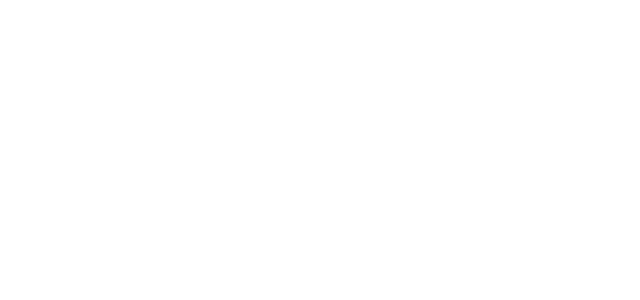
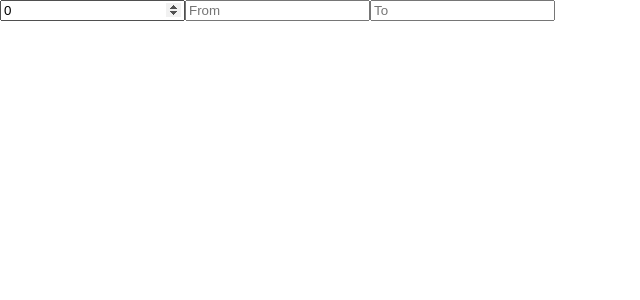
Before and after one commit to MateuszWasik1/Duni_Currency_Exchange, an Angular app in the folder DuniCurrencyExchange/: page / in a window 1280 px wide. Shown: the top 300 px of the page, without its empty margins (0-640 px from the left). Built offline with nearby package versions, Linux system fonts and the light colour scheme.

Commit message:
angular material

```diff
--- a/DuniCurrencyExchange/angular.json
+++ b/DuniCurrencyExchange/angular.json
@@ -28,6 +28,7 @@
               "src/assets"
             ],
             "styles": [
+              "./node_modules/@angular/material/prebuilt-themes/purple-green.css",
               "src/styles.scss"
             ],
             "scripts": []
@@ -96,6 +97,7 @@
               "src/assets"
             ],
             "styles": [
+              "./node_modules/@angular/material/prebuilt-themes/purple-green.css",
               "src/styles.scss"
             ],
             "scripts": []
--- a/DuniCurrencyExchange/package.json
+++ b/DuniCurrencyExchange/package.json
@@ -11,10 +11,12 @@
   "private": true,
   "dependencies": {
     "@angular/animations": "^14.2.0",
+    "@angular/cdk": "^13.0.0",
     "@angular/common": "^14.2.0",
     "@angular/compiler": "^14.2.0",
     "@angular/core": "^14.2.0",
     "@angular/forms": "^14.2.0",
+    "@angular/material": "^13.0.0",
     "@angular/platform-browser": "^14.2.0",
     "@angular/platform-browser-dynamic": "^14.2.0",
     "@angular/router": "^14.2.0",
--- a/DuniCurrencyExchange/src/app/components/currency-exchange/currency-exchange.component.html
+++ b/DuniCurrencyExchange/src/app/components/currency-exchange/currency-exchange.component.html
@@ -0,0 +1,18 @@
+<form [formGroup]="form">
+    <input type="number" placeholder="Amount" formControlName="Amount"/>
+    <input type="text" placeholder="From" formControlName="From"/>
+    <input type="text" placeholder="To" formControlName="To"/>
+</form>
+
+<mat-form-field>
+    <mat-select>
+        <mat-option *ngFor="let currency of ListOfCurrencies;" [value]="currency['CurrencyID']">
+            {{currency['CurrencyName']}}
+        </mat-option>
+    </mat-select>
+</mat-form-field>
+
+
+<div *ngIf="ExchangeText">
+    {{ExchangeText}} as
+</div>
--- a/DuniCurrencyExchange/src/app/components/currency-exchange/currency-exchange.component.ts
+++ b/DuniCurrencyExchange/src/app/components/currency-exchange/currency-exchange.component.ts
@@ -1,4 +1,5 @@
 import { Component, OnInit } from '@angular/core';
+import { FormControl, FormGroup } from '@angular/forms';
 
 @Component({
   selector: 'app-currency-exchange',
@@ -7,6 +8,33 @@
 })
 export class CurrencyExchangeComponent implements OnInit {
 
+  public ExchangeText: string = "";
+
+  public form: FormGroup = new FormGroup({
+    Amount: new FormControl( 0.00, { validators: [] }),
+    From: new FormControl( "", { validators: [] }),
+    To: new FormControl( "", { validators: [] }),
+  });
+
+  public ListOfCurrencies = [
+    {
+        "CurrencyID": 1,
+        "CurrencyName": "EUR",
+        "Rates": {
+            "PLN": 0.69,
+            "GBP": 1.1,
+        }
+    },
+    {
+        "CurrencyID": 2,
+        "CurrencyName": "GBP",
+        "Rates": {
+            "PLN": 1.69,
+            "EUR": 2.1,
+        }
+    },
+];
+
   constructor() { }
 
   ngOnInit(): void {
--- a/DuniCurrencyExchange/src/index.html
+++ b/DuniCurrencyExchange/src/index.html
@@ -6,8 +6,11 @@
   <base href="/">
   <meta name="viewport" content="width=device-width, initial-scale=1">
   <link rel="icon" type="image/x-icon" href="favicon.ico">
+  <link rel="preconnect" href="https://fonts.gstatic.com">
+  <link href="https://fonts.googleapis.com/css2?family=Roboto:wght@300;400;500&display=swap" rel="stylesheet">
+  <link href="https://fonts.googleapis.com/icon?family=Material+Icons" rel="stylesheet">
 </head>
-<body>
+<body class="mat-typography">
   <app-root></app-root>
 </body>
 </html>
--- a/DuniCurrencyExchange/src/styles.scss
+++ b/DuniCurrencyExchange/src/styles.scss
@@ -1 +1,4 @@
 /* You can add global styles to this file, and also import other style files */
+
+html, body { height: 100%; }
+body { margin: 0; font-family: Roboto, "Helvetica Neue", sans-serif; }
```
Also changed, not shown: DuniCurrencyExchange/src/app/app.module.ts (+7 -0 lines), DuniCurrencyExchange/src/app/services/currency.service.ts (+12 -1 lines), 1 other file (tests, documents, lock files or other folders).
